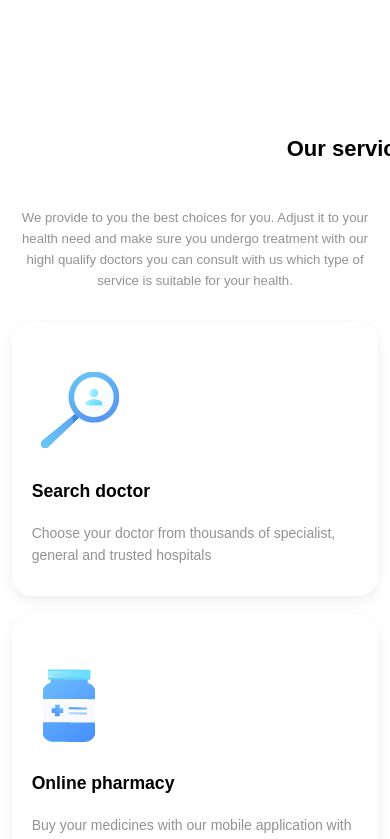
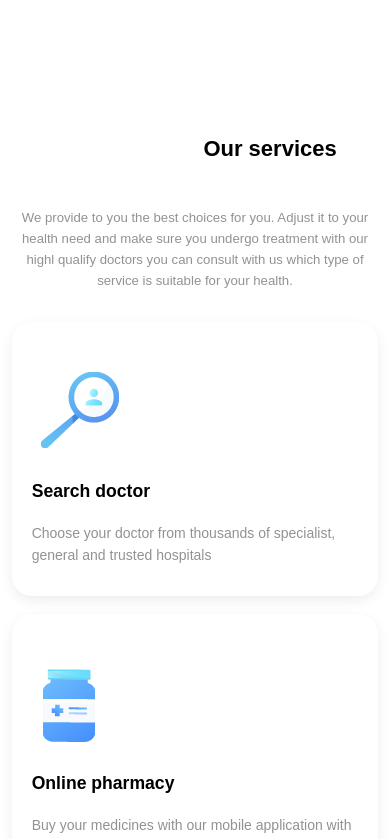
Before and after one commit to ibiloyeolusegun1/healthcare, a React (Create React App) app: page / in a window 390 px wide. Shown: the part 840-1679 px from the top of the page. Built offline with nearby package versions, Linux system fonts and the light colour scheme.

Commit message:
Updated main.css

```diff
--- a/src/Styles/main.css
+++ b/src/Styles/main.css
@@ -793,6 +793,7 @@ footer .footer-box .a-link:hover{
         font-size: 2.5rem;
         width: 300px;
         left: 18rem;
+        text-align: left;
     }
     .btn,
     .btn-outline{
```
